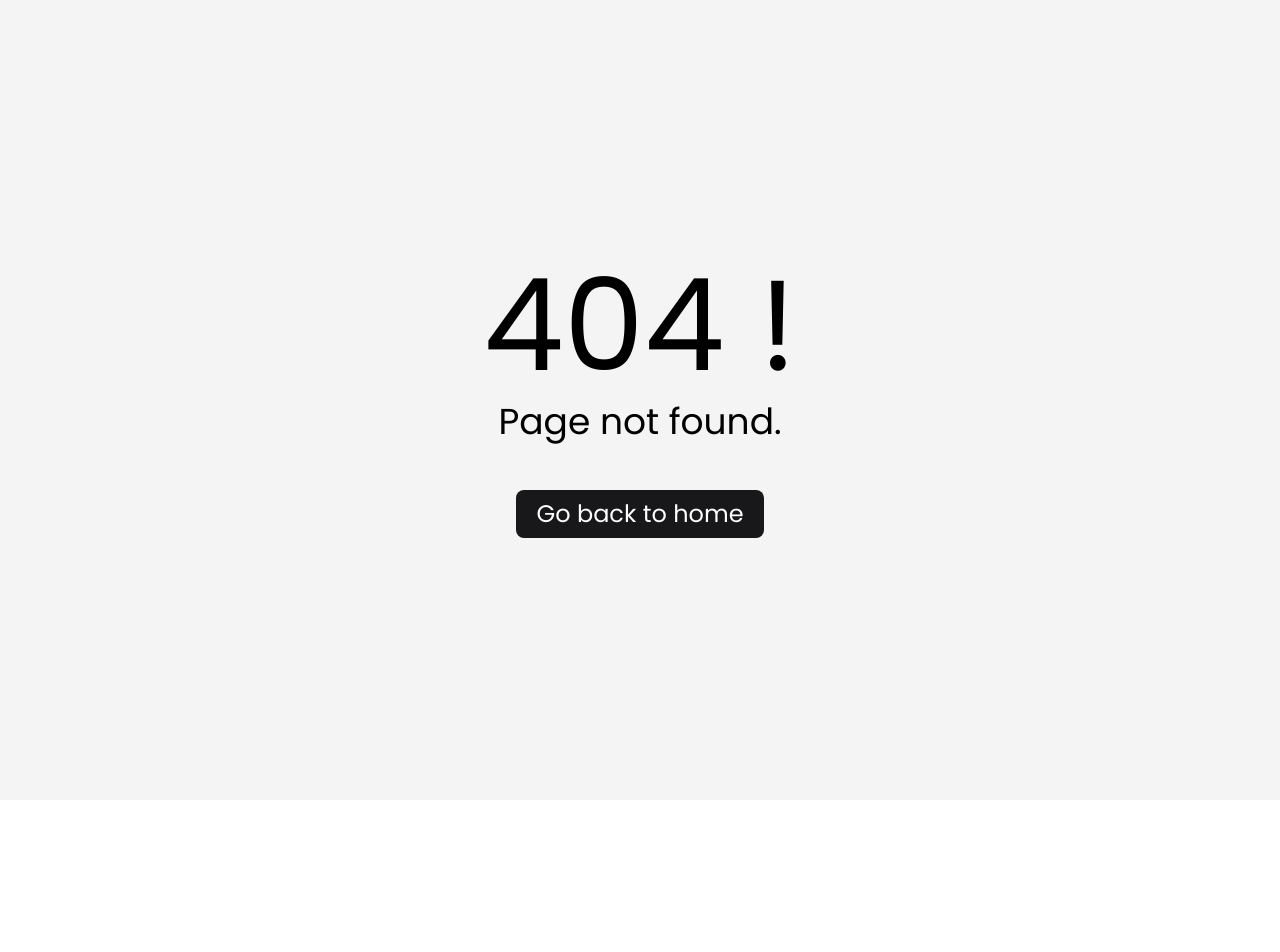
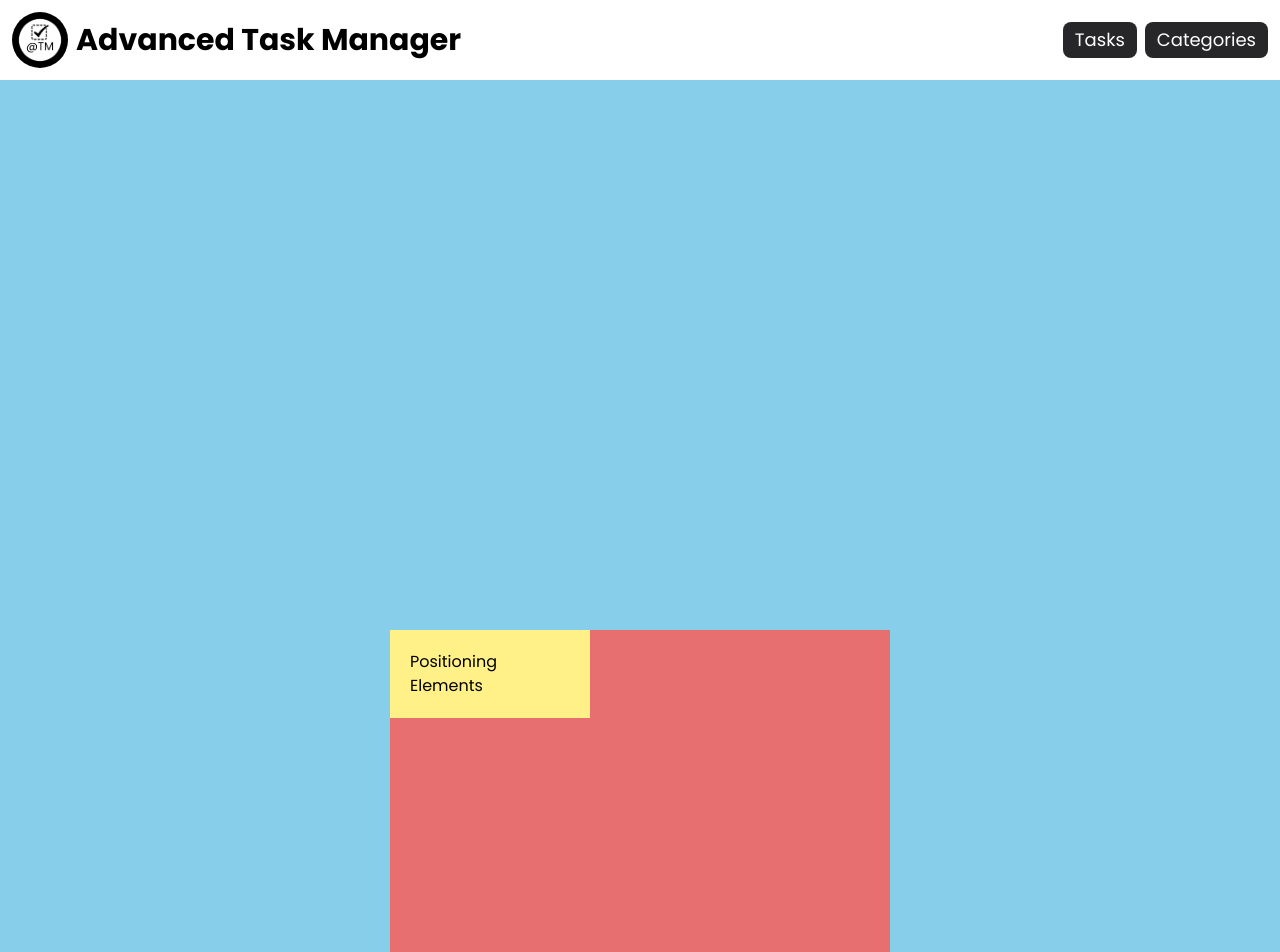
Before and after one commit to Abhishekkumar2021/advanced-task-manager, a React (Vite) app in the folder frontend/: page /positions in a window 1280 px wide. Before the commit this address had no page. Shown: the top 952 px of the page. Before the commit the page ends 800 px from the top, so only its background shows below. Built offline with nearby package versions, Linux system fonts and the light colour scheme.

Commit message:
understood CSS positioning

```diff
--- a/frontend/src/main.jsx
+++ b/frontend/src/main.jsx
@@ -11,6 +11,7 @@ import Category from './pages/Category';
 import Categories from './pages/Catgories';
 import Task from './pages/Task';
 import Tasks from './pages/Tasks';
+import CSSPositions from './pages/CSSPositions';
 
 // We are defining rules for our router
 const router = createBrowserRouter([
@@ -38,6 +39,10 @@ const router = createBrowserRouter([
         {
           path: "tasks/:id",
           element: <Task />,
+        },
+        {
+          path: 'positions',
+          element: <CSSPositions />,
         }
       ]
     },
--- /dev/null
+++ b/frontend/src/pages/CSSPositions.jsx
@@ -0,0 +1,11 @@
+import '../styles/CSSPositions.css';
+
+export default function CSSPositions() {
+    return (
+        <div className="box">
+            <div className="parent">
+                <h1 className="child">Positioning Elements</h1>
+            </div>
+        </div>
+    )
+}
--- /dev/null
+++ b/frontend/src/styles/CSSPositions.css
@@ -0,0 +1,24 @@
+.box{
+    width: 100%;
+    height: 200vh;
+    /* flex: 1; */
+    background-color: skyblue;
+    display: flex;
+    justify-content: center;
+    align-items: center;
+}
+
+.parent{
+    position: relative;
+    width: 500px;
+    height: 500px;
+    background-color: rgb(232, 111, 111);
+}
+
+.child{
+    position: sticky; /* relative + fixed on scroll */
+    top: 100px;
+    padding: 20px;
+    background-color: rgb(255, 241, 136);
+    width: 200px;
+}
```
